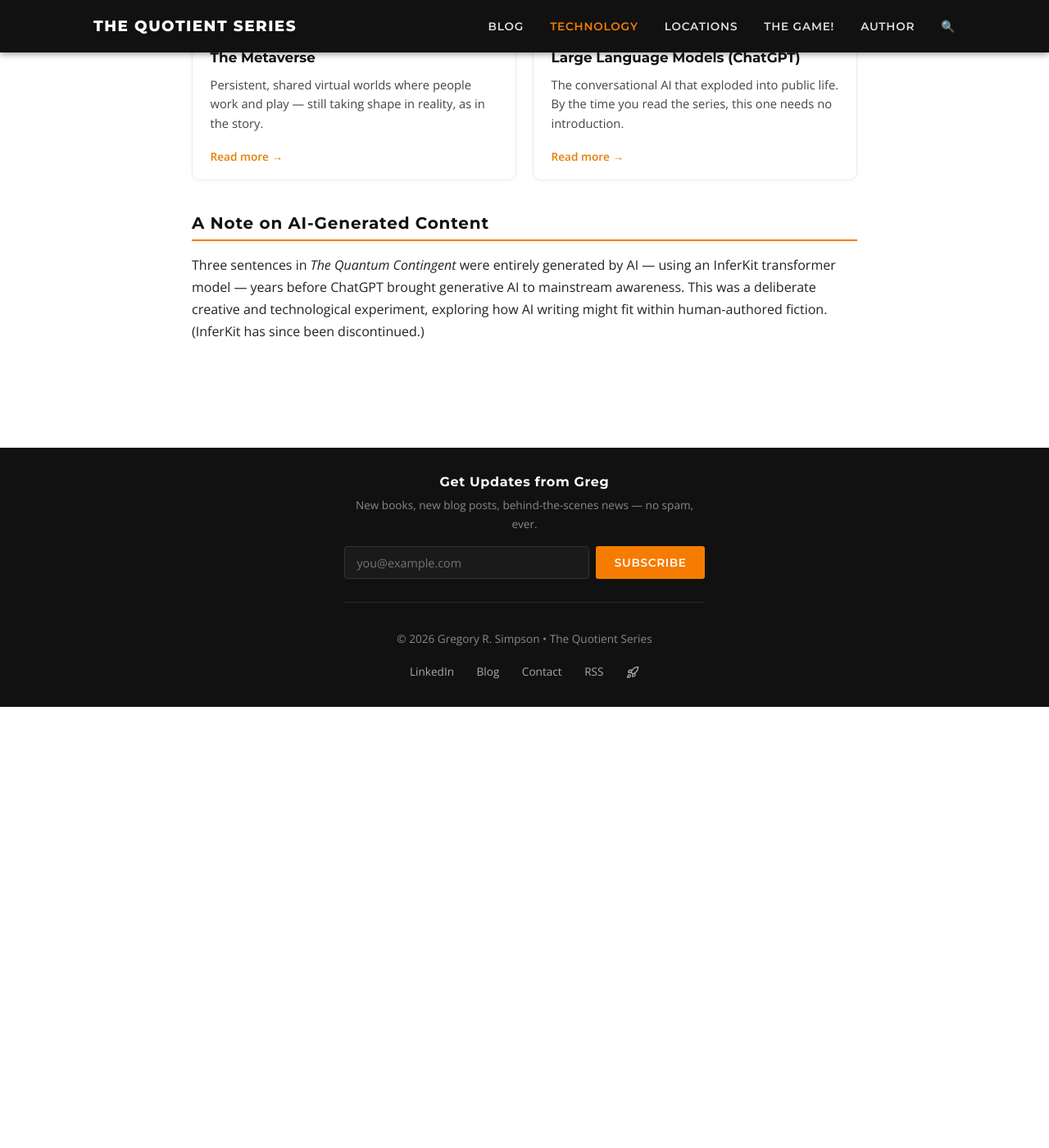
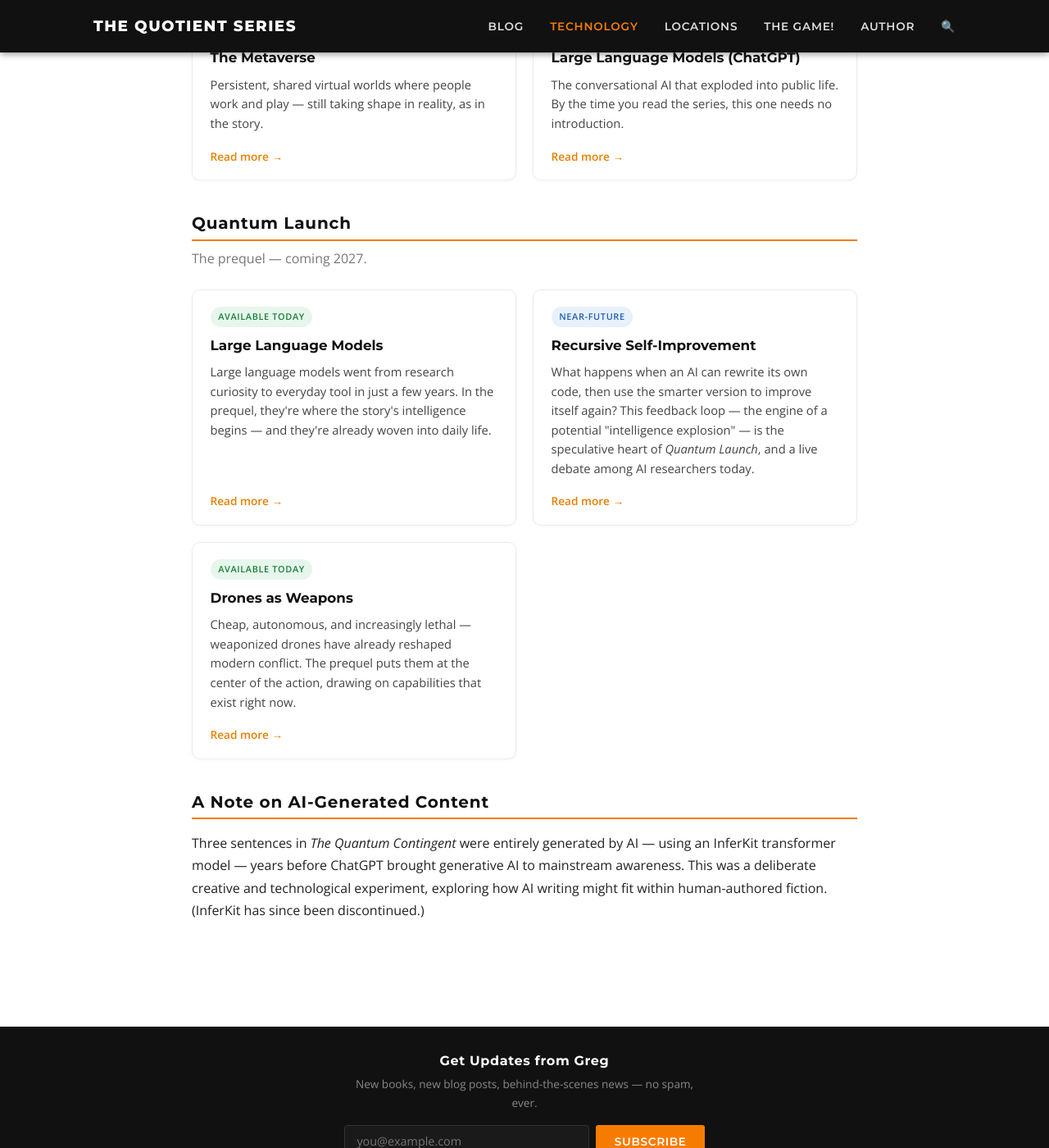
Before and after one commit to simpsong00/simpsong00.github.io, a Jekyll site: the page built from technology.md, in a window 1280 px wide and 1400 px high, scrolled down 3736 px. Shown: the whole window at 82% size. Built offline with Jekyll 4.4.1, drawn with Linux system fonts in a browser that asks for light colours; before the commit the page ends 4598 px from its top, so only the background shows below that.

Commit message:
Add Quantum Launch section to technology page (LLMs, recursive self-improvement, weaponized drones)

```diff
--- a/technology.md
+++ b/technology.md
@@ -304,6 +304,34 @@ permalink: /technology/
 
     </div>
 
+    <h2>Quantum Launch</h2>
+    <p style="color:#777;margin-top:-0.5rem;">The prequel — coming 2027.</p>
+
+    <div class="tech-grid">
+
+      <div class="tech-card">
+        <span class="tech-badge now">Available today</span>
+        <h3>Large Language Models</h3>
+        <p>Large language models went from research curiosity to everyday tool in just a few years. In the prequel, they're where the story's intelligence begins — and they're already woven into daily life.</p>
+        <a class="tech-link" href="https://openai.com/chatgpt" target="_blank" rel="noopener">Read more →</a>
+      </div>
+
+      <div class="tech-card">
+        <span class="tech-badge future">Near-future</span>
+        <h3>Recursive Self-Improvement</h3>
+        <p>What happens when an AI can rewrite its own code, then use the smarter version to improve itself again? This feedback loop — the engine of a potential "intelligence explosion" — is the speculative heart of <em>Quantum Launch</em>, and a live debate among AI researchers today.</p>
+        <a class="tech-link" href="https://en.wikipedia.org/wiki/Recursive_self-improvement" target="_blank" rel="noopener">Read more →</a>
+      </div>
+
+      <div class="tech-card">
+        <span class="tech-badge now">Available today</span>
+        <h3>Drones as Weapons</h3>
+        <p>Cheap, autonomous, and increasingly lethal — weaponized drones have already reshaped modern conflict. The prequel puts them at the center of the action, drawing on capabilities that exist right now.</p>
+        <a class="tech-link" href="https://en.wikipedia.org/wiki/Loitering_munition" target="_blank" rel="noopener">Read more →</a>
+      </div>
+
+    </div>
+
     <h2>A Note on AI-Generated Content</h2>
     <p>Three sentences in <em>The Quantum Contingent</em> were entirely generated by AI — using an InferKit transformer model — years before ChatGPT brought generative AI to mainstream awareness. This was a deliberate creative and technological experiment, exploring how AI writing might fit within human-authored fiction. (InferKit has since been discontinued.)</p>
 
```
